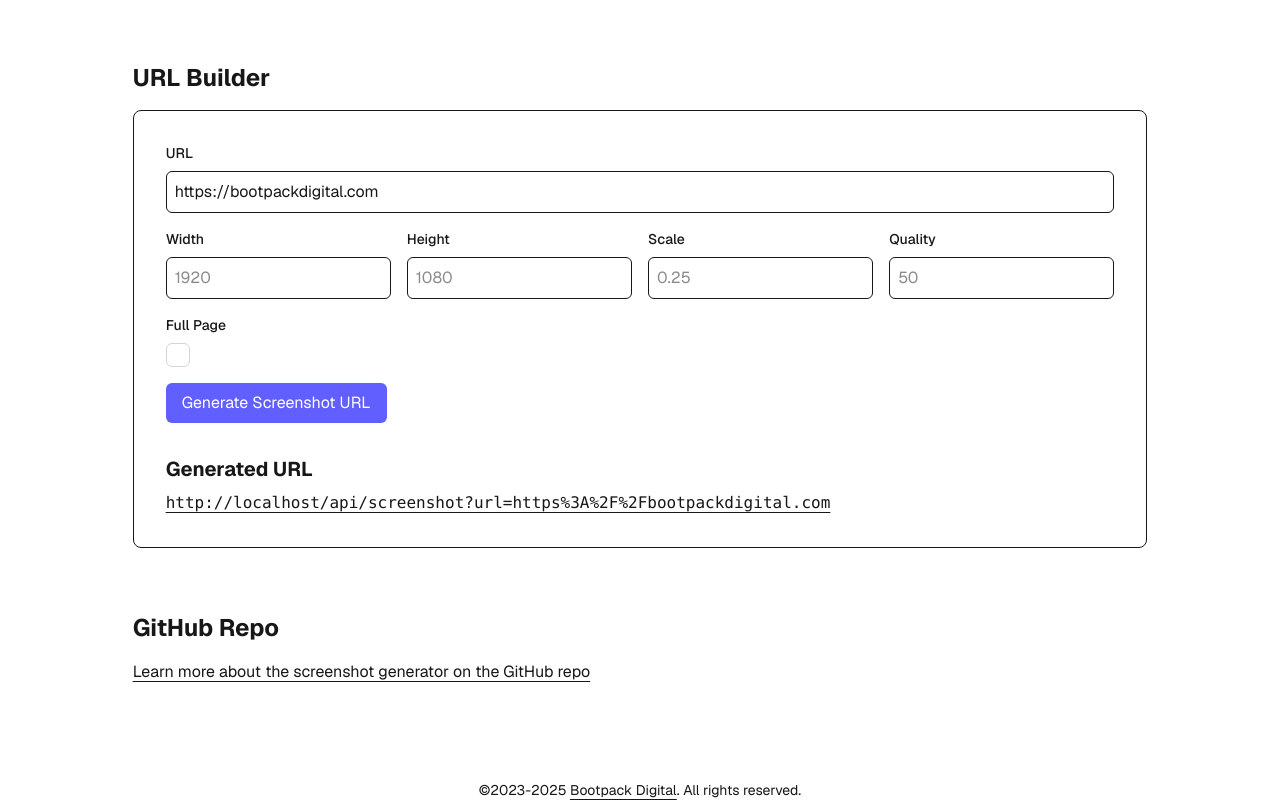
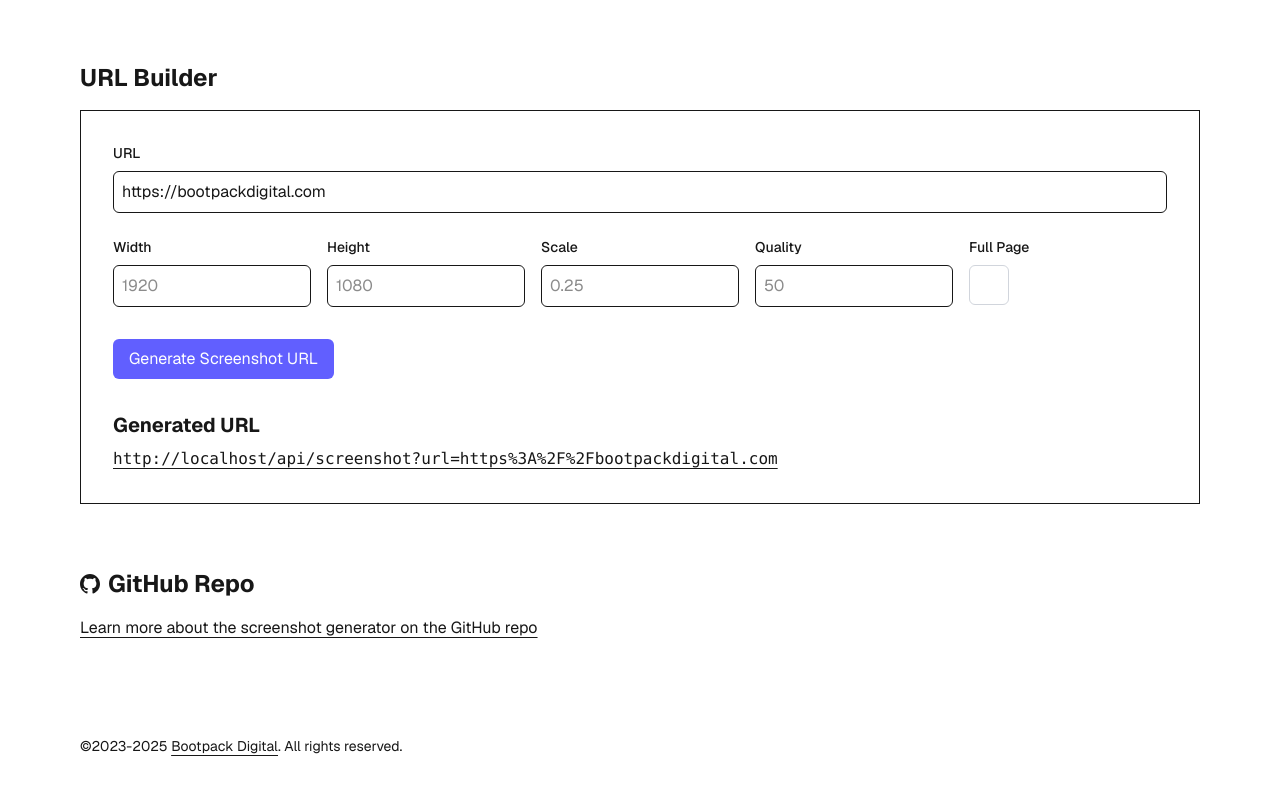
Before and after one commit to michaelbonner/screenshot-maker, a Next.js app: page / in a window 1280 px wide. Shown: the part 740-1547 px from the top of the page. Built offline with nearby package versions, Linux system fonts and the light colour scheme.

Commit message:
Layout updates

```diff
--- a/src/app/components/UrlBuilderForm.tsx
+++ b/src/app/components/UrlBuilderForm.tsx
@@ -69,12 +69,12 @@
   };
 
   return (
-    <div className="grid gap-8 border p-8 rounded-lg">
+    <div className="grid gap-8 border p-8">
       <form
         method="GET"
         action="/api/screenshot"
         target="_blank"
-        className="grid gap-4"
+        className="grid gap-x-4 gap-y-6"
         onSubmit={handleSubmit(onSubmit)}
       >
         <div>
@@ -92,7 +92,7 @@
             <span className={styles.error}>{errors.url.message}</span>
           )}
         </div>
-        <div className="grid grid-cols-2 lg:grid-cols-4 gap-4">
+        <div className="grid sm:grid-cols-2 lg:grid-cols-3 xl:grid-cols-5 gap-4">
           <div>
             <label className={styles.label} htmlFor="width">
               Width
@@ -180,7 +180,7 @@
             )}
           </div>
         </div>
-        <div>
+        <div className="mt-2">
           <button className={styles.button} type="submit">
             Generate Screenshot URL
           </button>
@@ -209,7 +209,7 @@
   label: "block text-sm font-medium mb-2",
   inputText: "block w-full border rounded-md p-2",
   checkbox:
-    "block size-6 appearance-none rounded-md border border-gray-300 checked:bg-indigo-500",
+    "block size-10 appearance-none rounded-md border border-gray-300 checked:bg-indigo-500 checked:border-2",
   button: "bg-indigo-500 text-white px-4 py-2 rounded-md cursor-pointer",
   error: "text-red-500 text-sm",
 };
--- a/src/app/page.tsx
+++ b/src/app/page.tsx
@@ -49,13 +49,13 @@
 export default function Home() {
   return (
     <div className="grid gap-24 min-h-screen p-8 pb-20 sm:p-20 font-[family-name:var(--font-geist-sans)]">
-      <main className="max-w-7xl mx-auto grid gap-12 lg:gap-24">
+      <main className="w-full max-w-7xl mx-auto grid gap-12 lg:gap-24">
         <h1 className="text-4xl lg:text-6xl font-bold">Screenshot Maker</h1>
-        <div className="grid gap-8 lg:gap-16 [&_h2]:text-2xl [&_h2]:font-bold [&_h2]:mb-4 [&_h3]:text-xl [&_h3]:font-bold [&_h3]:mb-2">
+        <div className="w-full grid gap-8 lg:gap-16 [&_h2]:text-2xl [&_h2]:font-bold [&_h2]:mb-4 [&_h3]:text-xl [&_h3]:font-bold [&_h3]:mb-2">
           <div>
             <h2>Basic Example</h2>
             <div>
-              <code className="block text-sm border rounded-md p-4">
+              <code className="block text-sm border p-4">
                 <Link
                   className="underline underline-offset-4"
                   href={exampleUrl.toString()}
@@ -68,7 +68,7 @@
           </div>
           <div>
             <h2>Args</h2>
-            <table className="w-full border-collapse border border-gray-300 [&_td]:p-2 [&_th]:p-2 [&_th]:border [&_td]:border [&_th]:border-gray-300">
+            <table className="w-full border-collapse border border-gray-300 [&_td]:p-2 [&_th]:p-2 [&_th]:border [&_td]:border dark:[&_th]:border-gray-300 dark:[&_td]:border-gray-300">
               <thead>
                 <tr>
                   <th>Name</th>
@@ -98,7 +98,25 @@
             <UrlBuilderForm />
           </div>
           <div>
-            <h2>GitHub Repo</h2>
+            <h2>
+              <svg
+                className="inline-block mb-1 mr-2 size-5 dark:text-gray-100"
+                width="1024"
+                height="1024"
+                viewBox="0 0 1024 1024"
+                fill="none"
+                xmlns="http://www.w3.org/2000/svg"
+              >
+                <path
+                  fillRule="evenodd"
+                  clipRule="evenodd"
+                  d="M8 0C3.58 0 0 3.58 0 8C0 11.54 2.29 14.53 5.47 15.59C5.87 15.66 6.02 15.42 6.02 15.21C6.02 15.02 6.01 14.39 6.01 13.72C4 14.09 3.48 13.23 3.32 12.78C3.23 12.55 2.84 11.84 2.5 11.65C2.22 11.5 1.82 11.13 2.49 11.12C3.12 11.11 3.57 11.7 3.72 11.94C4.44 13.15 5.59 12.81 6.05 12.6C6.12 12.08 6.33 11.73 6.56 11.53C4.78 11.33 2.92 10.64 2.92 7.58C2.92 6.71 3.23 5.99 3.74 5.43C3.66 5.23 3.38 4.41 3.82 3.31C3.82 3.31 4.49 3.1 6.02 4.13C6.66 3.95 7.34 3.86 8.02 3.86C8.7 3.86 9.38 3.95 10.02 4.13C11.55 3.09 12.22 3.31 12.22 3.31C12.66 4.41 12.38 5.23 12.3 5.43C12.81 5.99 13.12 6.7 13.12 7.58C13.12 10.65 11.25 11.33 9.47 11.53C9.76 11.78 10.01 12.26 10.01 13.01C10.01 14.08 10 14.94 10 15.21C10 15.42 10.15 15.67 10.55 15.59C13.71 14.53 16 11.53 16 8C16 3.58 12.42 0 8 0Z"
+                  transform="scale(64)"
+                  fill="currentColor"
+                />
+              </svg>
+              GitHub Repo
+            </h2>
             <p>
               <a
                 className="underline underline-offset-4"
@@ -110,7 +128,7 @@
           </div>
         </div>
       </main>
-      <footer className="max-w-7xl mx-auto">
+      <footer className="w-full max-w-7xl mx-auto">
         <p className="text-sm">
           ©2023-{new Date().getFullYear()}{" "}
           <a
```
